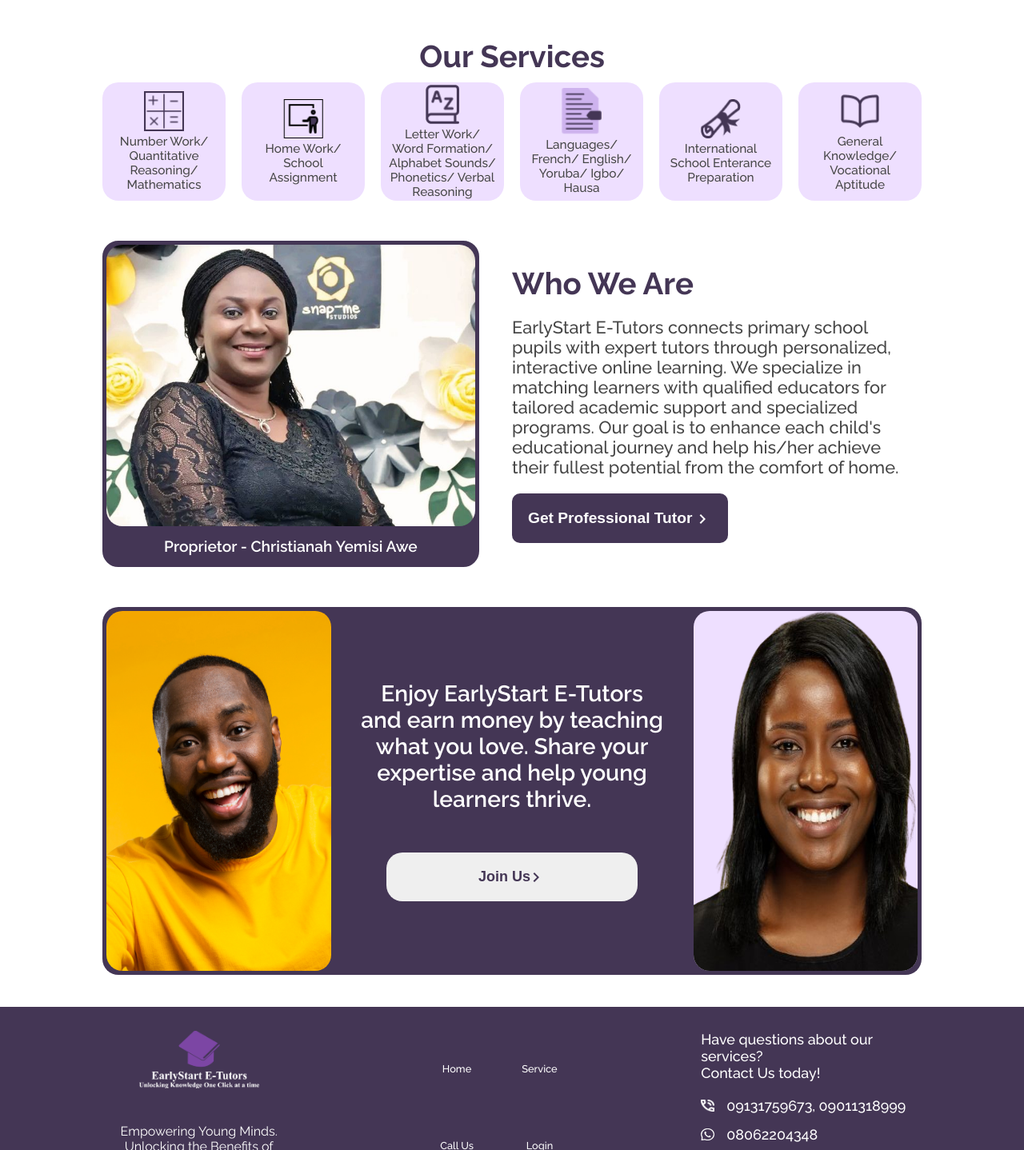
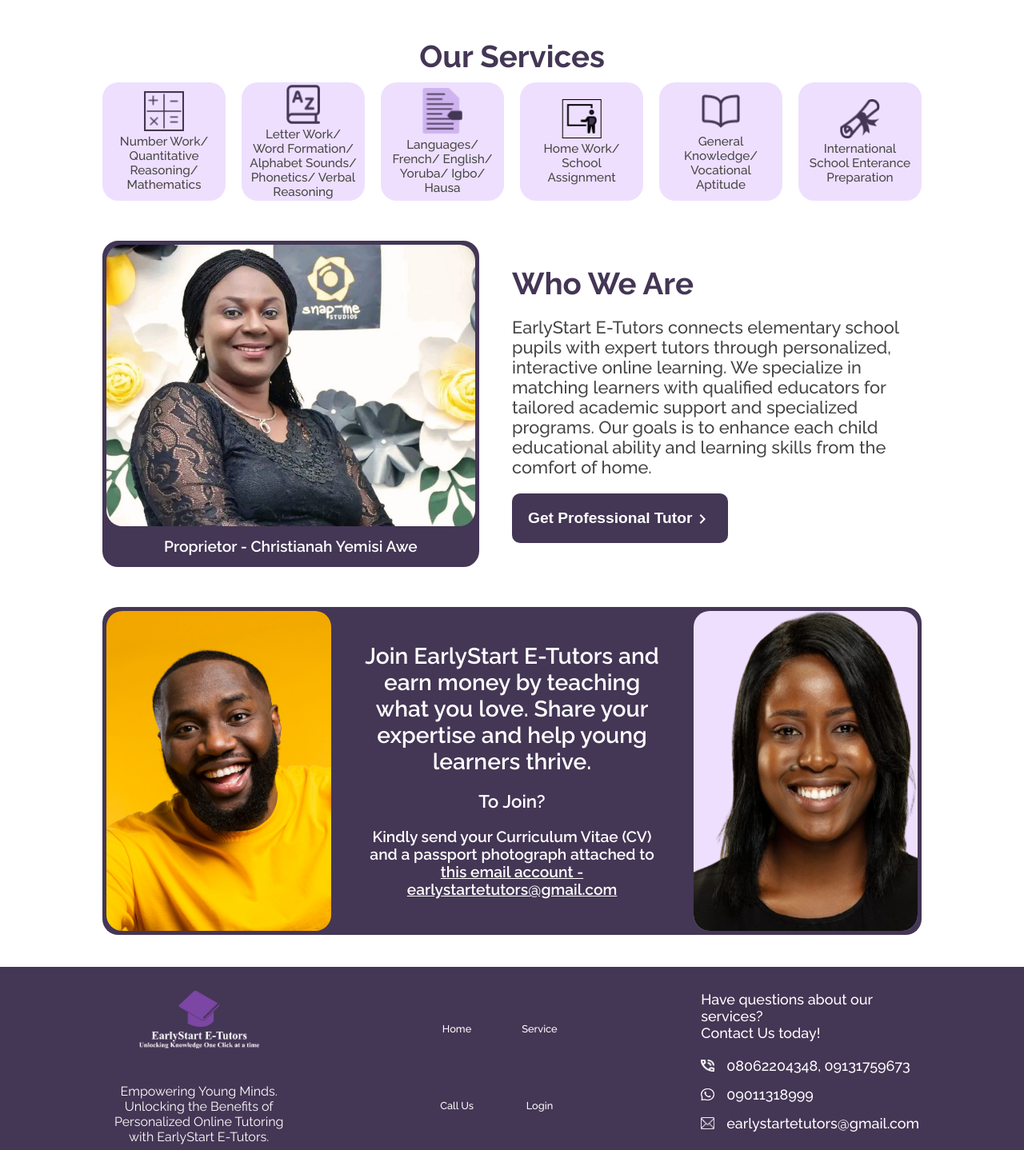
Before and after one commit to DanielGad/EarlyStart_Website, a React (Vite) app in the folder frontend/: page / in a window 1280 px wide. Shown: the part 532-1970 px from the top of the page at 80% size. Built offline with nearby package versions, Linux system fonts and the light colour scheme; no server answers.

Commit message:
Update HomePage

```diff
--- a/frontend/src/App.tsx
+++ b/frontend/src/App.tsx
@@ -39,7 +39,7 @@
         <Navbar />
         <Routes>
           <Route path="/" element={<Home />} />
-          <Route path="/math" element={<MathService />} />
+          <Route path="/mathematics" element={<MathService />} />
           <Route path="/homework" element={<HomeworkService />} />
           <Route path="/letterwork" element={<LetterworkService />} />
           <Route path="/language" element={<LanguageService />} />
--- a/frontend/src/components/Footer/Footer.tsx
+++ b/frontend/src/components/Footer/Footer.tsx
@@ -60,15 +60,15 @@
         <div className='footer-contact'>
         <div className="phone-con">
           <img src={Phone_Icon} alt="Phoner Icon" width={"10%"} />
-          <div>09131759673, 09011318999</div>
+          <div>08062204348, 09131759673</div>
         </div>
         <div className="whatsapp-con">
           <img src={WhatsApp_Icon} alt="WhatsApp Icon" width={"10%"}/>
-          <div>08062204348</div>
+          <div>09011318999</div>
         </div>
         <div className="email-con">
           <img src={Email_Icon} alt="Email Icon" width={"10%"}/>
-          <div>earlystart@e-tutor.com</div>
+          <div>earlystartetutors@gmail.com</div>
         </div>
         </div>
       </div>
--- a/frontend/src/components/Homepage/Home.css
+++ b/frontend/src/components/Homepage/Home.css
@@ -181,7 +181,7 @@
 
 .home-4-image-con-1 {
   width: 600px;
-  height: 450px;
+  height: 400px;
   border-radius: 20px;
   margin: 5px;
 }
@@ -215,7 +215,7 @@
 
 .home-4-image-con-2 {
   width: 600px;
-  height: 450px;
+  height: 400px;
   margin: 5px;
   border-radius: 20px;
   background-color: var(--light-color);
--- a/frontend/src/components/Homepage/Home.tsx
+++ b/frontend/src/components/Homepage/Home.tsx
@@ -47,7 +47,7 @@
         </div>
 
           <div className="home-1-image-cont">
-            <img src={Helping_Mother} alt="Image 1" />
+            <img src={Helping_Mother} alt="Helping Mother" />
           </div>
 
       </div>
@@ -58,12 +58,34 @@
       </div>
       <div className="home-2">
           <div className="home-2-con" onClick={() => {setMenu("service")}}>
-            <Link to={"/math"}>
+            <Link to={"/mathematics"}>
             <div className="home-2-icon">
               <img src={NumberWork} alt="text icon" width={"50px"}/>
             </div>
             <div className="home-2-texts">
               Number Work/ Quantitative Reasoning/ Mathematics
+            </div>
+            </Link>
+          </div>
+
+          <div className="home-2-con" onClick={() => {setMenu("service")}}>
+            <Link to={"/letterwork"}>
+            <div className="home-2-icon">
+              <img src={LetterWork} alt="text icon" width={"50px"}/>
+            </div>
+            <div className="home-2-texts">
+              Letter Work/ Word Formation/ Alphabet Sounds/ Phonetics/ Verbal Reasoning
+            </div>
+            </Link>
+          </div>
+
+          <div className="home-2-con" onClick={() => {setMenu("service")}}>
+            <Link to={"/language"}>
+            <div className="home-2-icon">
+              <img src={Language} alt="text icon" width={"50px"}/>
+            </div>
+            <div className="home-2-texts">
+              Languages/ French/ English/ Yoruba/ Igbo/ Hausa
             </div>
             </Link>
           </div>
@@ -78,36 +100,7 @@
             </div>
             </Link>
           </div>
-          <div className="home-2-con" onClick={() => {setMenu("service")}}>
-            <Link to={"/letterwork"}>
-            <div className="home-2-icon">
-              <img src={LetterWork} alt="text icon" width={"50px"}/>
-            </div>
-            <div className="home-2-texts">
-              Letter Work/ Word Formation/ Alphabet Sounds/ Phonetics/ Verbal Reasoning
-            </div>
-            </Link>
-          </div>
-          <div className="home-2-con" onClick={() => {setMenu("service")}}>
-            <Link to={"/language"}>
-            <div className="home-2-icon">
-              <img src={Language} alt="text icon" width={"50px"}/>
-            </div>
-            <div className="home-2-texts">
-              Languages/ French/ English/ Yoruba/ Igbo/ Hausa
-            </div>
-            </Link>
-          </div>
-          <div className="home-2-con" onClick={() => {setMenu("service")}}>
-            <Link to={"/international"}>
-            <div className="home-2-icon">
-              <img src={International} alt="text icon" width={"50px"}/>
-            </div>
-            <div className="home-2-texts">
-              International School Enterance Preparation
-            </div>
-            </Link>
-          </div>
+
           <div className="home-2-con" onClick={() => {setMenu("service")}}>
             <Link to={"/general"}>
             <div className="home-2-icon">
@@ -119,12 +112,24 @@
             </div>
             </Link>
           </div>
+
+          <div className="home-2-con" onClick={() => {setMenu("service")}}>
+            <Link to={"/international"}>
+            <div className="home-2-icon">
+              <img src={International} alt="text icon" width={"50px"}/>
+            </div>
+            <div className="home-2-texts">
+              International School Enterance Preparation
+            </div>
+            </Link>
+          </div>
+
         </div>
 
         {/* Who we are */}
         <div className="home-3">
           <div className="home-3-image-con">
-            <img src={CEO} alt="Lady Pointing" style={{height: "auto"}} />
+            <img src={CEO} alt="CEO" style={{height: "auto"}} />
             <div className='ceo'>Proprietor - Christianah Yemisi Awe</div>
           </div>
           <div className="home-3-text">
@@ -132,7 +137,7 @@
               Who We Are
             </div>
             <div className="home-3-text-cont">
-              EarlyStart E-Tutors connects primary school pupils with expert tutors through personalized, interactive online learning. We specialize in matching learners with qualified educators for tailored academic support and specialized programs. Our goal is to enhance each child's educational journey and help his/her achieve their fullest potential from the comfort of home.
+              EarlyStart E-Tutors connects elementary school pupils with expert tutors through personalized, interactive online learning. We specialize in matching learners with qualified educators for tailored academic support and specialized programs. Our goals is to enhance each child educational ability and learning skills from the comfort of home.
             </div>
             <Link to={"/get-tutor"} className='get-tutor-buttonn'>
           <button className="get-tutor-button" style={{padding: "20px", marginTop: "20px"}}>Get Professional Tutor <ArrowDropRightIcon className='arrow-right' /></button>
@@ -147,11 +152,14 @@
           </div>
           <div className="join-us-text-con">
             <div className="join-us-text">
-              Enjoy EarlyStart E-Tutors and earn money by teaching what you love. Share your expertise and help young learners thrive.
+              Join EarlyStart E-Tutors and earn money by teaching what you love. Share your expertise and help young learners thrive.
             </div>
-            <Link to={"#"}>
-            <button className="join-us-button">Join Us<ArrowDropRightIcon className='arrow-right' /></button>
-            </Link>
+            <div style={{marginTop: "20px", fontSize: "1.4rem"}}>
+              To Join?
+            </div>
+            <div style={{marginTop: "20px", fontSize: "1.2rem"}}>
+              Kindly send your Curriculum Vitae (CV) and a passport photograph attached to <a href="mailto:earlystartetutors@gmail.com" style={{ color: "white", textDecoration: "underline"}}>this email account - earlystartetutors@gmail.com</a>
+            </div>
           </div>
           <div className="home-4-image-con-2">
             <img src={Smiley_Female} alt="Smiley Female" />
--- a/frontend/src/components/Navbar/Navbar.tsx
+++ b/frontend/src/components/Navbar/Navbar.tsx
@@ -141,7 +141,7 @@
         {isServiceOpen && (
           <div className="dropdown-content" onClick={() => setMenu("service")}>
             {[
-              { to: "/math", label: "Mathematics" },
+              { to: "/mathematics", label: "Mathematics" },
               { to: "/letterwork", label: "Letter Work" },
               { to: "/language", label: "Languages" },
               { to: "/homework", label: "Home Work" },
@@ -214,7 +214,7 @@
           </div>
           {isServiceOpen && (
             <div className="dropdown-content">
-              {['math', 'homework', 'letterwork', 'language', 'international', 'general'].map((service) => (
+              {['mathematics', 'homework', 'letterwork', 'language', 'international', 'general'].map((service) => (
                 <Link
                   key={service}
                   to={`/${service}`}
--- a/frontend/src/pages/SignUp.tsx
+++ b/frontend/src/pages/SignUp.tsx
@@ -100,7 +100,7 @@
 
       if (emailExists) {
         setModalTitle("Email Exists");
-        setModalMessage("Email already exists, kindly use a different email.");
+        setModalMessage("Email already exists, kindly use a different email. If you have an account, please login.");
         setButtonLabel("Close");
         setShowModal(true);
         setIsLoading(false);
@@ -120,13 +120,13 @@
         email,
         password: hashedPassword,
         userId: user.uid,
-        createdAt: new Date(),
+        createdAt: new Date().toISOString(),
         userRole: "user",
         status: "active",
       });
 
       setModalTitle("Success!");
-      setModalMessage("Account created successfully!");
+      setModalMessage("Account created successfully! You can now login.");
       setButtonLabel("Continue");
       setShowModal(true);
       setIsLoading(false);
--- a/frontend/src/pages/User/UserDashboard.tsx
+++ b/frontend/src/pages/User/UserDashboard.tsx
@@ -116,7 +116,7 @@
         default: return "th";
       }
     };
-    return `${day}${getDaySuffix(day)} ${month} ${year}`;
+    return `${day}${getDaySuffix(day)} of ${month} ${year}`;
   };
 
   const handleLoginRedirect = () => {
```
Also changed, not shown: frontend/src/assets/styles/GetStarted.css (+35 -16 lines), frontend/src/pages/Admin/ManageAccount.tsx (+27 -0 lines), frontend/src/pages/GetStarted.tsx (+41 -3 lines).
